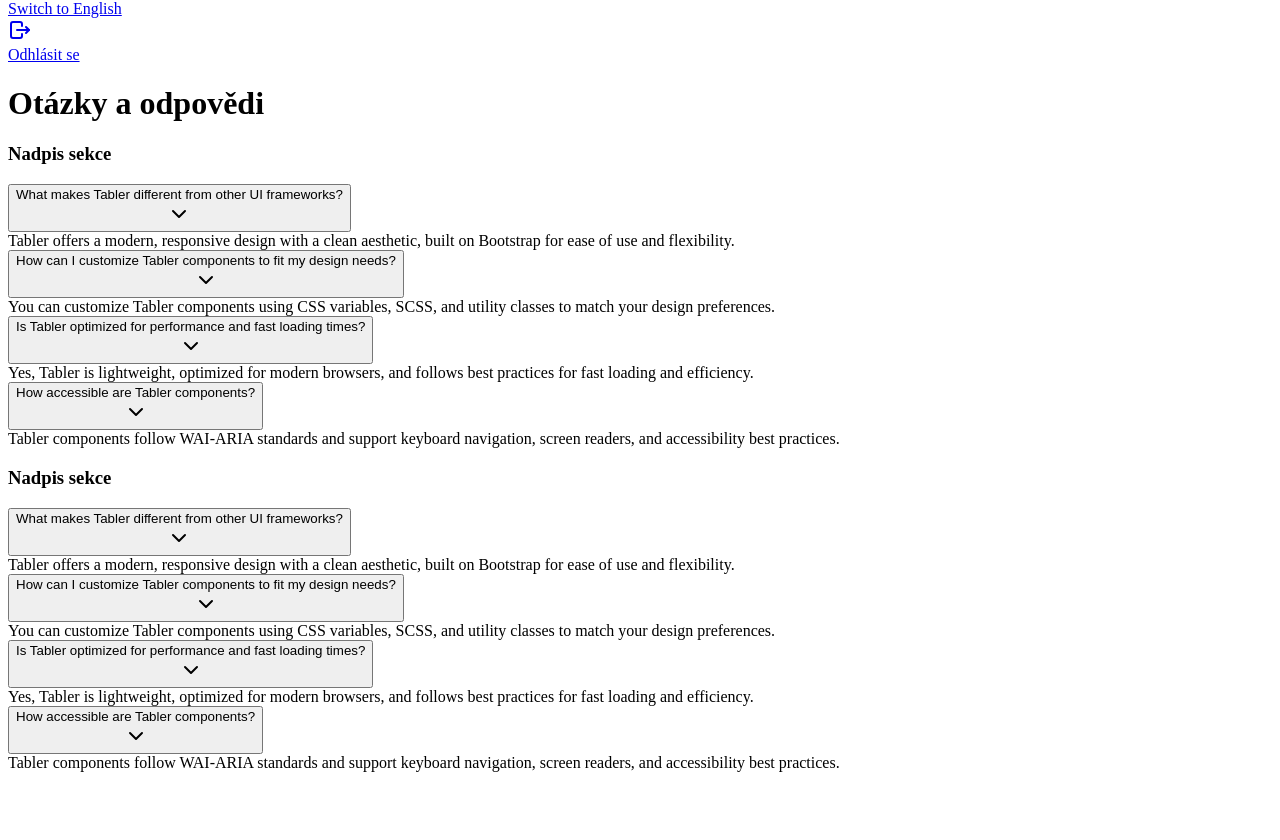
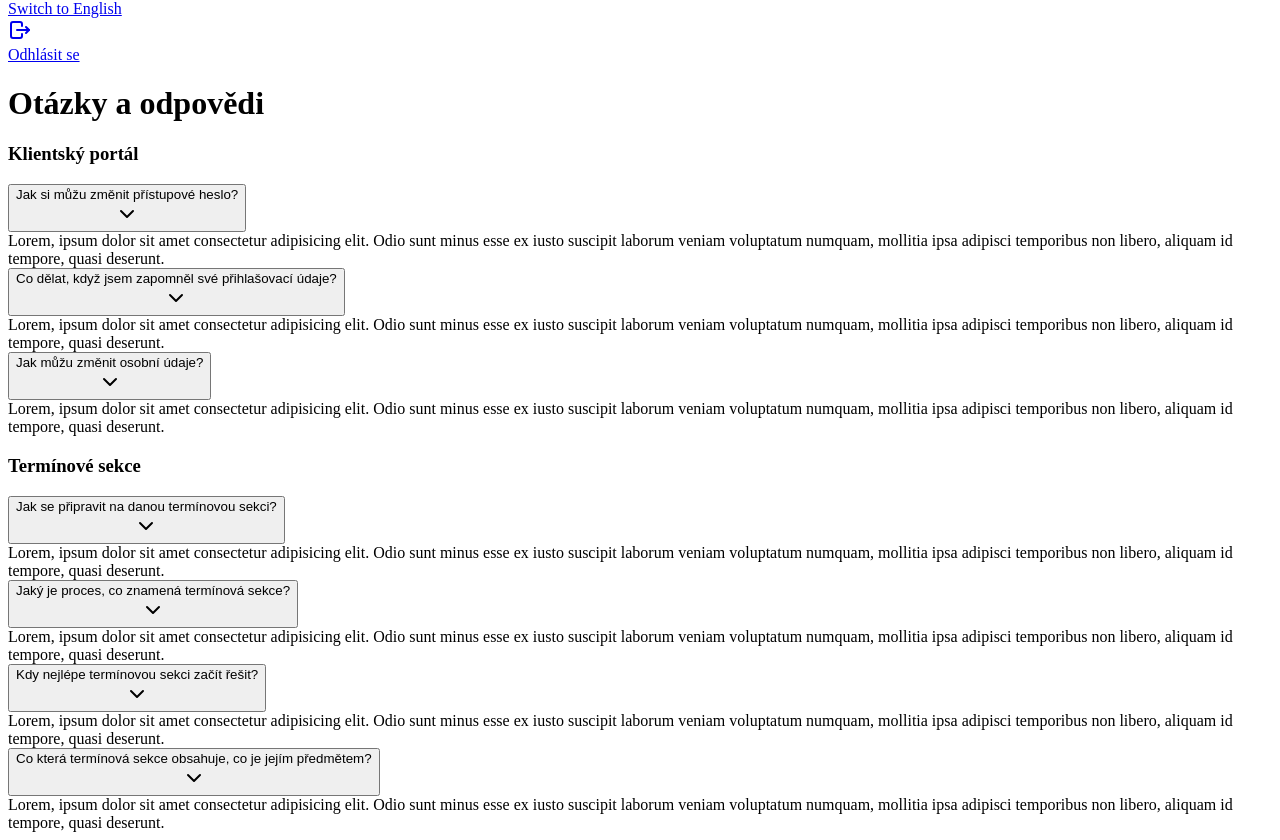
Before and after one commit to TomVitha/ois-vue, a Vue app: page /help in a window 1280 px wide. Shown: the part 1305-2145 px from the top of the page. Before the commit the page ends 2085 px from the top, so only its background shows below. Built offline with nearby package versions, Linux system fonts and the light colour scheme.

Commit message:
Help page content

```diff
--- a/src/components/RequestRow.vue
+++ b/src/components/RequestRow.vue
@@ -46,7 +46,7 @@
         </span>
       </template>
       <template v-else-if="concern === 'generic'">
-        <span class="text-secondary">Obecná žádost</span>
+        <span class="text-secondary">Obecné</span>
       </template>
       <template v-else>
         <span class="text-secondary">-</span>
--- a/src/views/Help.vue
+++ b/src/views/Help.vue
@@ -8,56 +8,43 @@
 
   <PageTemplate title="Otázky a odpovědi">
 
-    <div class="row">
+    <div class="row gx-5" data-bs-spy="scroll" data-bs-target="#pills">
       <div class="col-xl-10">
-        <div class="row row-deck row-cards">
+        <div class="row row-cards">
           <div class="col-12">
-            <h3 class="m-0 mt-3">Nadpis sekce</h3>
-          </div>
-          <div class="col-12">
+            <h3 class="my-2">Klientský portál</h3>
             <div class="card">
-              <!-- <div class="card-header">
-                <h3 class="card-title">Nadpis sekce</h3>
-              </div> -->
               <div class="card-body p-0">
-                <AccordionGroup id="sekce-jedna" class="accordion-flush">
-                  <AccordionItem title="What makes Tabler different from other UI frameworks?">
-                    Tabler offers a modern, responsive design with a clean aesthetic, built on Bootstrap for ease of use and flexibility.
+                <AccordionGroup id="klientsky-portal" class="accordion-flush">
+                  <AccordionItem title="Jak si můžu změnit přístupové heslo?">
+                    Lorem, ipsum dolor sit amet consectetur adipisicing elit. Odio sunt minus esse ex iusto suscipit laborum veniam voluptatum numquam, mollitia ipsa adipisci temporibus non libero, aliquam id tempore, quasi deserunt.
                   </AccordionItem>
-                  <AccordionItem title="How can I customize Tabler components to fit my design needs?">
-                    You can customize Tabler components using CSS variables, SCSS, and utility classes to match your design preferences.
+                  <AccordionItem title="Co dělat, když jsem zapomněl své přihlašovací údaje?">
+                    Lorem, ipsum dolor sit amet consectetur adipisicing elit. Odio sunt minus esse ex iusto suscipit laborum veniam voluptatum numquam, mollitia ipsa adipisci temporibus non libero, aliquam id tempore, quasi deserunt.
                   </AccordionItem>
-                  <AccordionItem title="Is Tabler optimized for performance and fast loading times?">
-                    Yes, Tabler is lightweight, optimized for modern browsers, and follows best practices for fast loading and efficiency.
-                  </AccordionItem>
-                  <AccordionItem title="How accessible are Tabler components?">
-                    Tabler components follow WAI-ARIA standards and support keyboard navigation, screen readers, and accessibility best practices.
+                  <AccordionItem title="Jak můžu změnit osobní údaje?">
+                    Lorem, ipsum dolor sit amet consectetur adipisicing elit. Odio sunt minus esse ex iusto suscipit laborum veniam voluptatum numquam, mollitia ipsa adipisci temporibus non libero, aliquam id tempore, quasi deserunt.
                   </AccordionItem>
                 </AccordionGroup>
               </div>
             </div>
           </div>
           <div class="col-12">
-            <h3 class="m-0 mt-3">Nadpis sekce</h3>
-          </div>
-          <div class="col-12">
+            <h3 class="my-2">Termínové sekce</h3>
             <div class="card">
-              <!-- <div class="card-header">
-                <h3 class="card-title">Nadpis sekce</h3>
-              </div> -->
               <div class="card-body p-0">
-                <AccordionGroup id="sekce-jedna" class="accordion-flush">
-                  <AccordionItem title="What makes Tabler different from other UI frameworks?">
-                    Tabler offers a modern, responsive design with a clean aesthetic, built on Bootstrap for ease of use and flexibility.
+                <AccordionGroup id="terminove-sekce" class="accordion-flush">
+                  <AccordionItem title="Jak se připravit na danou termínovou sekci?">
+                    Lorem, ipsum dolor sit amet consectetur adipisicing elit. Odio sunt minus esse ex iusto suscipit laborum veniam voluptatum numquam, mollitia ipsa adipisci temporibus non libero, aliquam id tempore, quasi deserunt.
                   </AccordionItem>
-                  <AccordionItem title="How can I customize Tabler components to fit my design needs?">
-                    You can customize Tabler components using CSS variables, SCSS, and utility classes to match your design preferences.
+                  <AccordionItem title="Jaký je proces, co znamená termínová sekce?">
+                    Lorem, ipsum dolor sit amet consectetur adipisicing elit. Odio sunt minus esse ex iusto suscipit laborum veniam voluptatum numquam, mollitia ipsa adipisci temporibus non libero, aliquam id tempore, quasi deserunt.
                   </AccordionItem>
-                  <AccordionItem title="Is Tabler optimized for performance and fast loading times?">
-                    Yes, Tabler is lightweight, optimized for modern browsers, and follows best practices for fast loading and efficiency.
+                  <AccordionItem title="Kdy nejlépe termínovou sekci začít řešit?">
+                    Lorem, ipsum dolor sit amet consectetur adipisicing elit. Odio sunt minus esse ex iusto suscipit laborum veniam voluptatum numquam, mollitia ipsa adipisci temporibus non libero, aliquam id tempore, quasi deserunt.
                   </AccordionItem>
-                  <AccordionItem title="How accessible are Tabler components?">
-                    Tabler components follow WAI-ARIA standards and support keyboard navigation, screen readers, and accessibility best practices.
+                  <AccordionItem title="Co která termínová sekce obsahuje, co je jejím předmětem?">
+                    Lorem, ipsum dolor sit amet consectetur adipisicing elit. Odio sunt minus esse ex iusto suscipit laborum veniam voluptatum numquam, mollitia ipsa adipisci temporibus non libero, aliquam id tempore, quasi deserunt.
                   </AccordionItem>
                 </AccordionGroup>
               </div>
@@ -65,6 +52,15 @@
           </div>
         </div>
       </div>
+      <!-- <div class="d-none d-xl-block col-xl-2">
+        <div class="sticky-top">
+          <nav class="nav nav-vertical nav-pills" id="pills">
+            <a class="nav-link" href="#klientsky-portal">Klientský portál</a>
+            <a class="nav-link" href="#terminove-sekce">Termínové sekce</a>
+            <a class="nav-link" href="#temp">temp</a>
+          </nav>
+        </div>
+      </div> -->
     </div>
 
 
```
